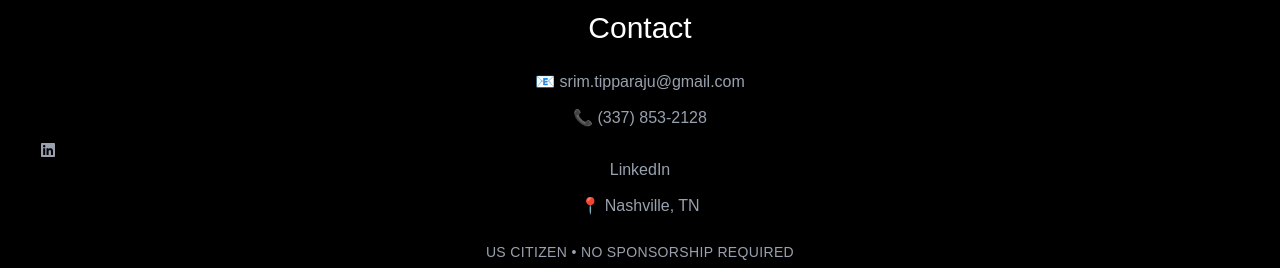
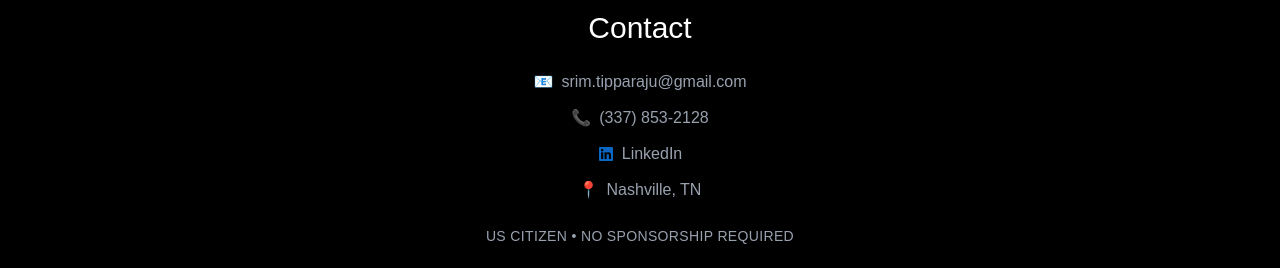
Before and after one commit to srimtipparaju-ux/cloud-db-portfolio, a Next.js app: page / in a window 1280 px wide. Shown: the part 3095-3363 px from the top of the page. Built offline with nearby package versions, Linux system fonts and the light colour scheme; no server answers; the database is empty.

Commit message:
fixed LinkedIn

```diff
--- a/components/Contact.tsx
+++ b/components/Contact.tsx
@@ -1,4 +1,5 @@
 "use client";
+
 import { FaLinkedin } from "react-icons/fa";
 
 export default function Contact() {
@@ -9,35 +10,46 @@ export default function Contact() {
       <div className="space-y-3 text-gray-400">
 
         {/* Email */}
-        <p>
-          📧 srim.tipparaju@gmail.com
+        <p className="flex items-center justify-center gap-2">
+          <span>📧</span>
+          <span>srim.tipparaju@gmail.com</span>
         </p>
 
         {/* Phone */}
-        <p>
-          📞 (337) 853-2128
+        <p className="flex items-center justify-center gap-2">
+          <span>📞</span>
+          <span>(337) 853-2128</span>
         </p>
-        <p>
-  <FaLinkedin style={{ marginRight: "8px" }} />
-  <a href="https://www.linkedin.com/in/sritipparaju" target="_blank" rel="noopener noreferrer">
-    LinkedIn
-  </a>
-</p>
+
+        {/* LinkedIn */}
+        <p className="flex items-center justify-center gap-2">
+          <FaLinkedin className="text-[#0A66C2]" />
+          <a
+            href="https://www.linkedin.com/in/sritipparaju"
+            target="_blank"
+            rel="noopener noreferrer"
+            className="hover:text-white transition"
+          >
+            LinkedIn
+          </a>
+        </p>
+
         {/* Location */}
-        <p>
-          📍 Nashville, TN
+        <p className="flex items-center justify-center gap-2">
+          <span>📍</span>
+          <span>Nashville, TN</span>
         </p>
 
       </div>
 
-      {/* 🔥 US CITIZEN LINE WITH EMOJI FIX */}
+      {/* US Citizen */}
       <div className="flex items-center justify-center gap-2 text-gray-400 text-sm mt-6">
         <span className="tracking-wide">
           US CITIZEN • NO SPONSORSHIP REQUIRED
         </span>
       </div>
 
-      {/* Footer line */}
+      {/* Footer */}
       <p className="mt-6 text-gray-500 text-sm">
         Open to full-time roles and cloud engineering opportunities.
       </p>
```
